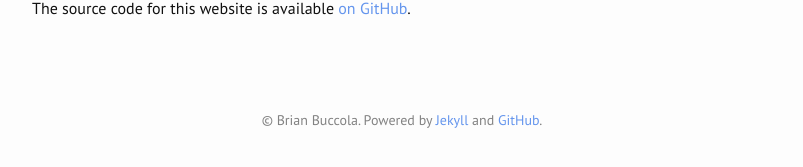
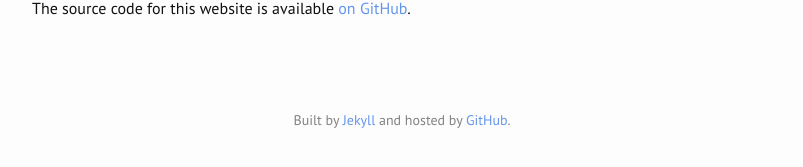
Before and after one commit to brianbuccola/brianbuccola.github.io, a Jekyll site: the page built from about.md, in a window 1280 px wide. Shown: the part 423-590 px from the top of the page, without its empty margins (238-1041 px from the left). Built offline with Jekyll 4.4.1, drawn with Linux system fonts in a browser that asks for light colours; some web fonts are replaced.

Commit message:
remove copyright from footer because unnecessary; link to repo instead of just github

```diff
--- a/_includes/footer.html
+++ b/_includes/footer.html
@@ -1,9 +1,7 @@
 <footer class="site-footer">
   <div class="wrapper">
     <div class="footer-wrapper">
-      &copy; Brian Buccola. Powered by <a
-         href="https://jekyllrb.com/">Jekyll</a> and <a
-         href="https://github.com/">GitHub</a>.
+      Built by <a href="https://jekyllrb.com/">Jekyll</a> and hosted by <a href="https://github.com/brianbuccola/brianbuccola.github.io">GitHub</a>.
     </div>
   </div>
 </footer>
```
